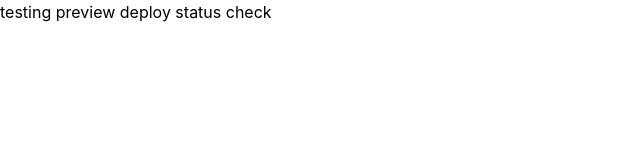
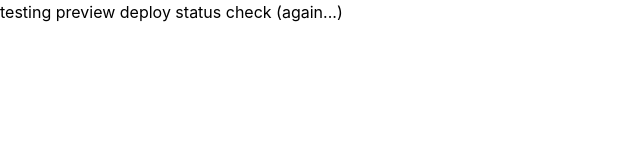
Before and after one commit to HopeFullee/wedding-invitation, a React (Vite) app: page / in a window 1280 px wide. Shown: the top 160 px of the page, without its empty margins (0-640 px from the left). Built offline with nearby package versions, Linux system fonts and the light colour scheme; no server answers; what @posthog/react would draw is missing.

Commit message:
chore: testing preview deploy again

```diff
--- a/src/App.tsx
+++ b/src/App.tsx
@@ -1,7 +1,7 @@
 function App() {
   return (
     <div className="">
-      <h1>testing preview deploy status check</h1>
+      <h1>testing preview deploy status check (again...)</h1>
     </div>
   );
 }
```
